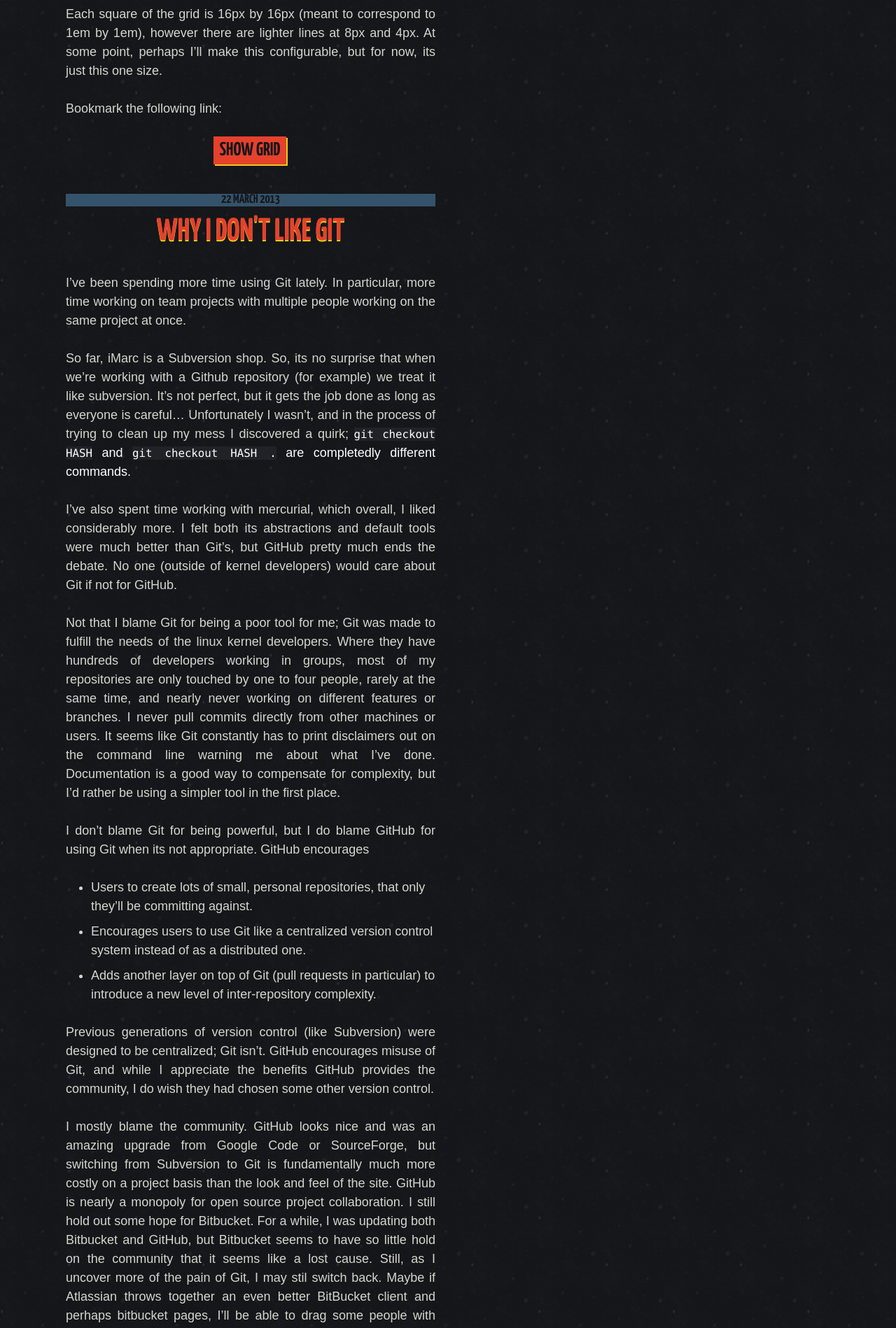
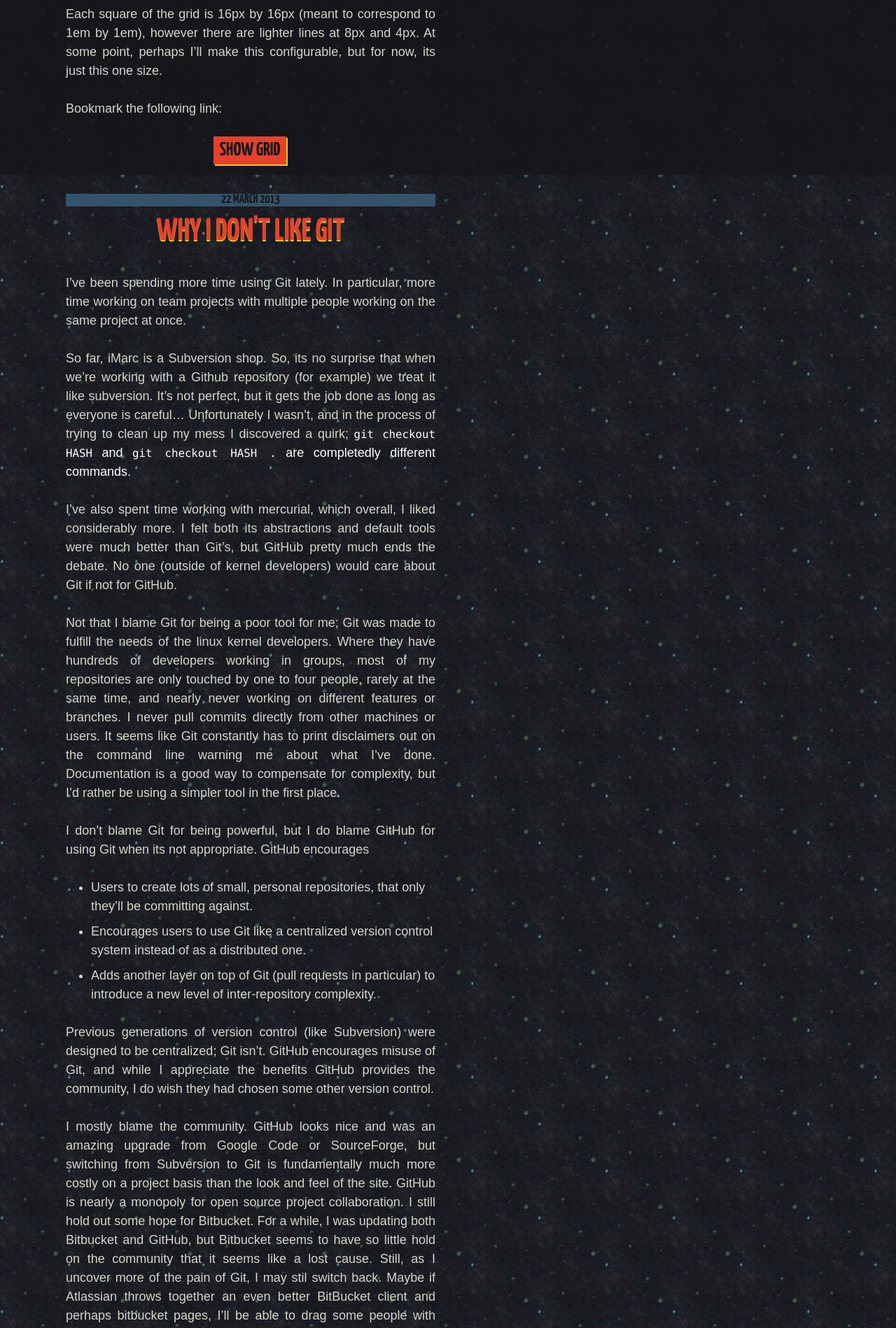
Before and after one commit to khamer/becauserobots.com, a Jekyll site: the page built from index.md, in a window 1280 px wide. Shown: the part 650-2548 px from the top of the page at 70% size. Built offline with Jekyll 4.4.1, drawn with Linux system fonts in a browser that asks for light colours; nearby versions of some CDN libraries; some web fonts are replaced; Markdown is read by kramdown in place of the engine named in the settings.

Commit message:
fixing background

```diff
--- a/css/styles.css
+++ b/css/styles.css
@@ -76,12 +76,14 @@ html {
   font-family: 'Signika Negative', Arial, Helvetica, sans-serif;
   font-weight: 300;
   font-size: 18px;
+  height: 100%;
   line-height: 1.5;
   -ms-text-size-adjust: 100%;
   -webkit-text-size-adjust: 100%; }
 
 body {
   background: rgba(21, 22, 26, 0.8);
+  height: 100%;
   min-width: 300px; }
 
 img {
--- a/css/styles.scss
+++ b/css/styles.scss
@@ -104,8 +104,8 @@ html {
 	color: $plain_text;
 	font-family: 'Signika Negative', Arial, Helvetica, sans-serif;
 	font-weight: 300;
-
 	font-size: $baseText;
+	height: 100%;
 	line-height: 1.5;
 	-ms-text-size-adjust: 100%;
 	-webkit-text-size-adjust: 100%;
@@ -113,6 +113,7 @@ html {
 
 body {
 	background: transparentize($matte, .2);
+	height: 100%;
 	min-width: 300px;
 }
 
```
